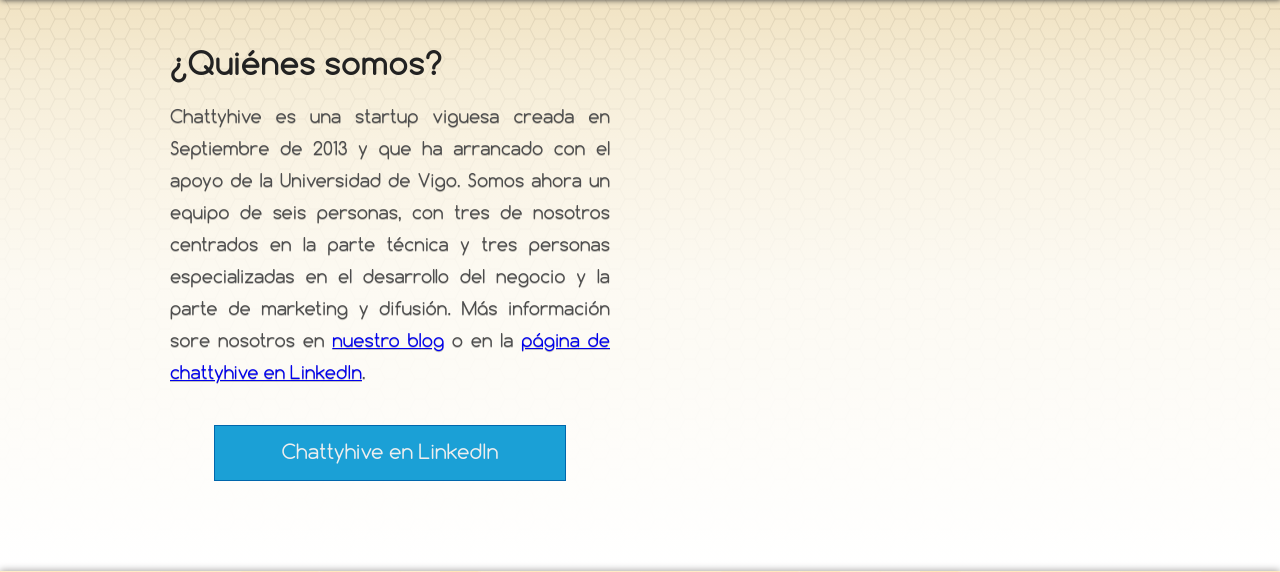
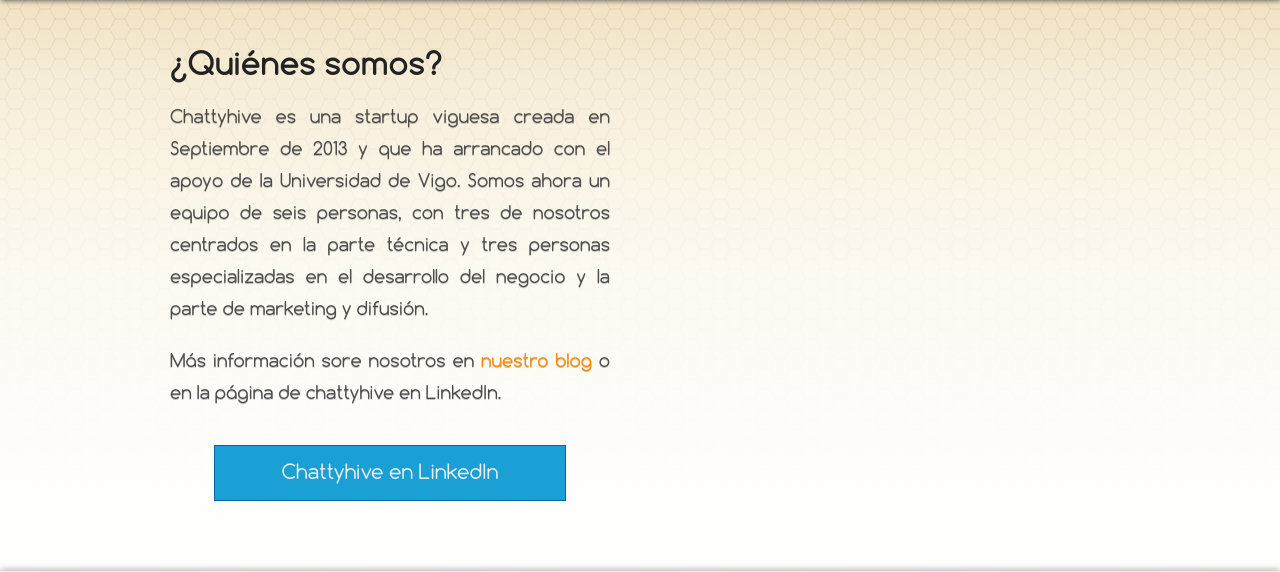
Before and after one commit to bharathi26/chattyhive-launch, a Django app: page /about in a window 1280 px wide. Shown: the part 91-663 px from the top of the page. Run offline with Django 3.2, Linux system fonts and the light colour scheme; some libraries are stand-ins or nearby versions.

Commit message:
Ready for production

```diff
--- a/launcher_ch/settings.py
+++ b/launcher_ch/settings.py
@@ -3,7 +3,7 @@
 import dj_database_url
 
 
-DEBUG = True
+DEBUG = False
 TEMPLATE_DEBUG = DEBUG
 
 TEST_RUNNER = 'django.test.runner.DiscoverRunner'
--- a/templates/about.html
+++ b/templates/about.html
@@ -53,7 +53,8 @@
     <div class="w-container">
         <div class="w-row slogan_y_boton">
             <div class="w-col w-col-6 padding_parrafo">
-                <p class="parrafo_quienes-somos">Chattyhive es una startup viguesa creada en Septiembre de 2013 y que ha arrancado con el apoyo de la Universidad de Vigo. Somos ahora un equipo de seis personas, con tres de nosotros centrados en la parte técnica y tres personas especializadas en el desarrollo del negocio y la parte de marketing y difusión. Más información sore nosotros en <a href="http://blog.chattyhive.com">nuestro blog</a> o en la <a href="https://www.linkedin.com/company/chattyhive">página de chattyhive en LinkedIn</a>.</p>
+              <p class="parrafo_quienes-somos">Chattyhive es una startup viguesa creada en Septiembre de 2013 y que ha arrancado con el apoyo de la Universidad de Vigo. Somos ahora un equipo de seis personas, con tres de nosotros centrados en la parte técnica y tres personas especializadas en el desarrollo del negocio y la parte de marketing y difusión.</p>
+                <p class="parrafo_quienes-somos">Más información sore nosotros en <a href="http://blog.chattyhive.com" style="color:#ff8900;text-decoration:none">nuestro blog</a> o en la página de chattyhive en LinkedIn.</p>
                 <a class="boton_linkedin form_submit" href="http://www.linkedin.com/company/chattyhive" target="_blank">Chattyhive en LinkedIn</a>
             </div>
             <div class="w-col w-col-6 mapa_column">
```
